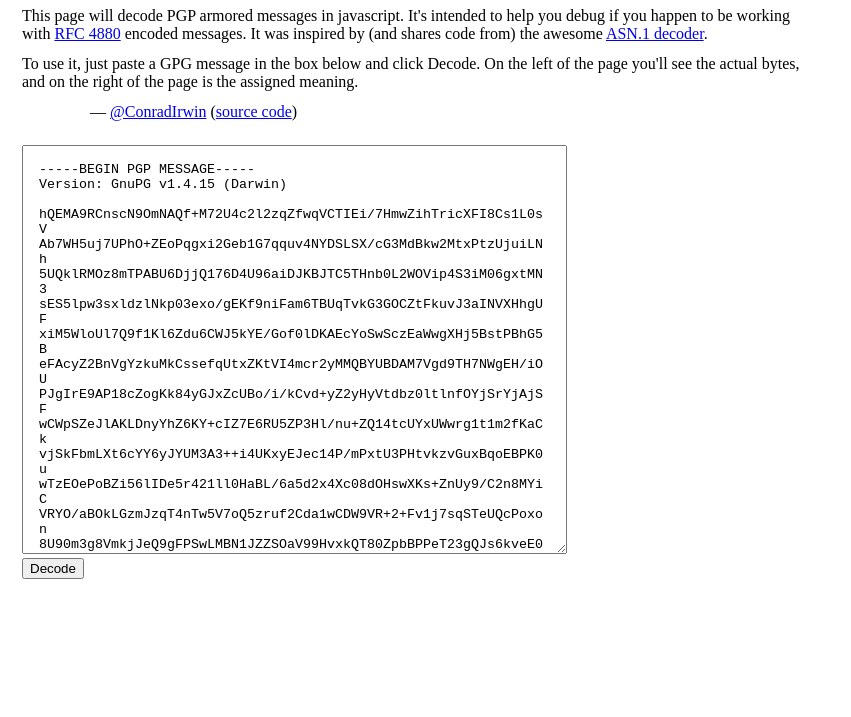
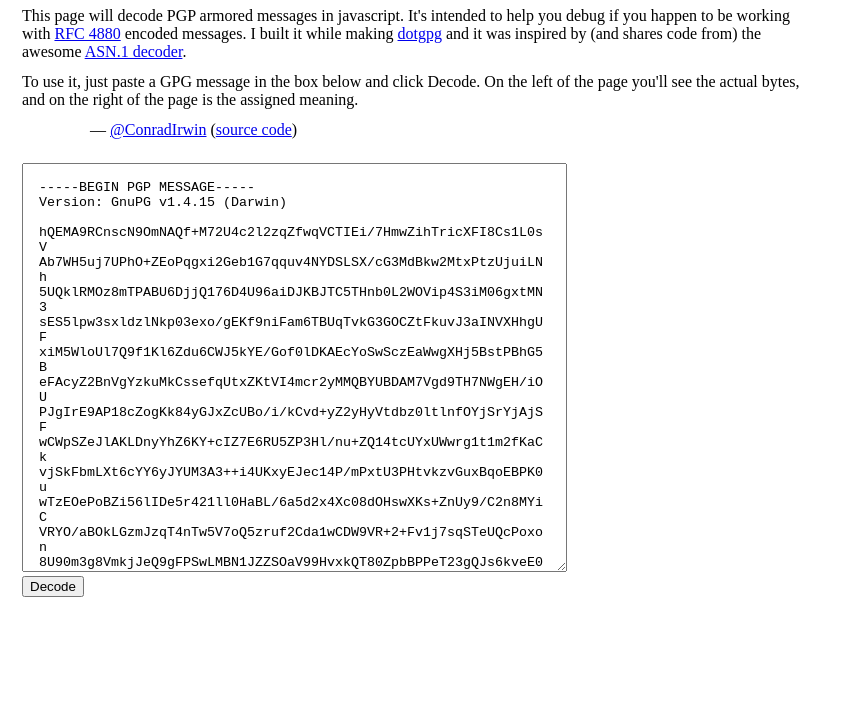
Before and after one commit to ConradIrwin/gpg-decoder, a plain HTML site: page index.html in a window 1280 px wide. Shown: the part 83-800 px from the top of the page, without its empty margins (0-851 px from the left). Drawn offline with Linux system fonts and the light colour scheme.

Commit message:
plug dotgpg

```diff
--- a/index.html
+++ b/index.html
@@ -18,7 +18,7 @@ p { margin: 0.75em; max-width: 800px }
 
 <h1>GPG/PGP Decoder</h1>
 
-<p>This page will decode PGP armored messages in javascript. It's intended to help you debug if you happen to be working with <a href="https://tools.ietf.org/html/rfc4880">RFC 4880</a> encoded messages. It was inspired by (and shares code from) the awesome <a href="http://lapo.it/asn1js/">ASN.1 decoder</a>.</p>
+<p>This page will decode PGP armored messages in javascript. It's intended to help you debug if you happen to be working with <a href="https://tools.ietf.org/html/rfc4880">RFC 4880</a> encoded messages. I built it while making <a href="https://github.com/ConradIrwin/dotgpg">dotgpg</a> and it was inspired by (and shares code from) the awesome <a href="http://lapo.it/asn1js/">ASN.1 decoder</a>.</p>
 
 <p>To use it, just paste a GPG message in the box below and click Decode. On the left of the page you'll see the actual bytes, and on the right of the page is the assigned meaning.</p>
 
```
